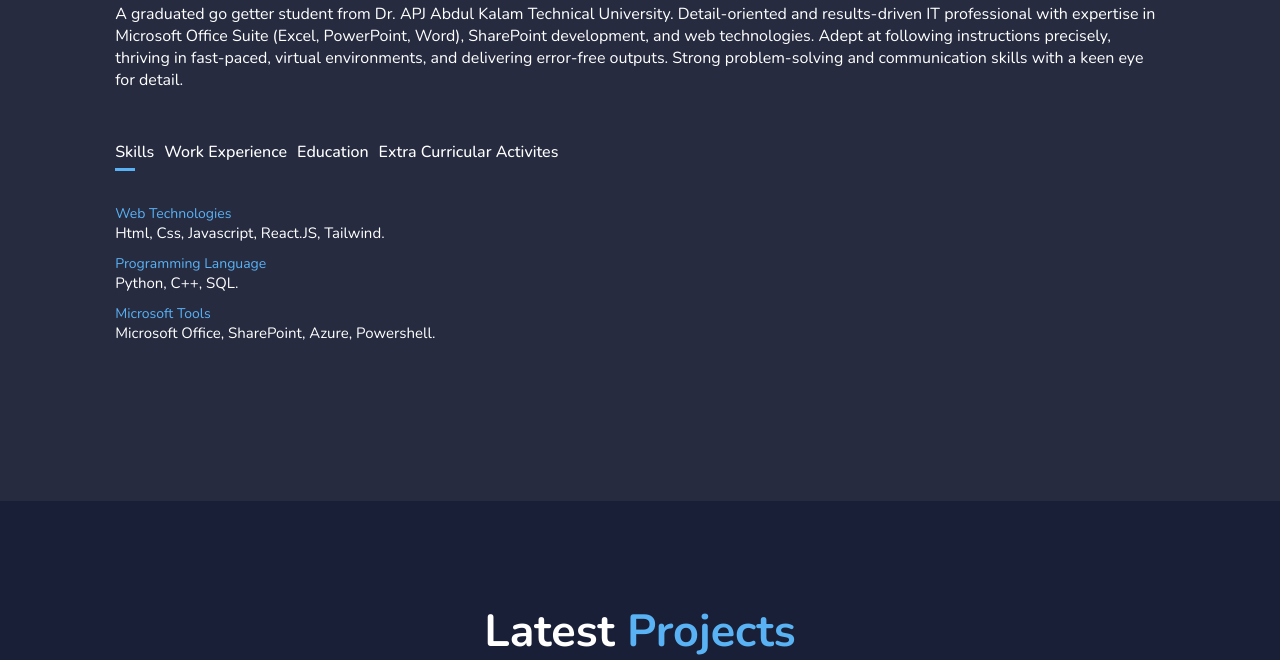
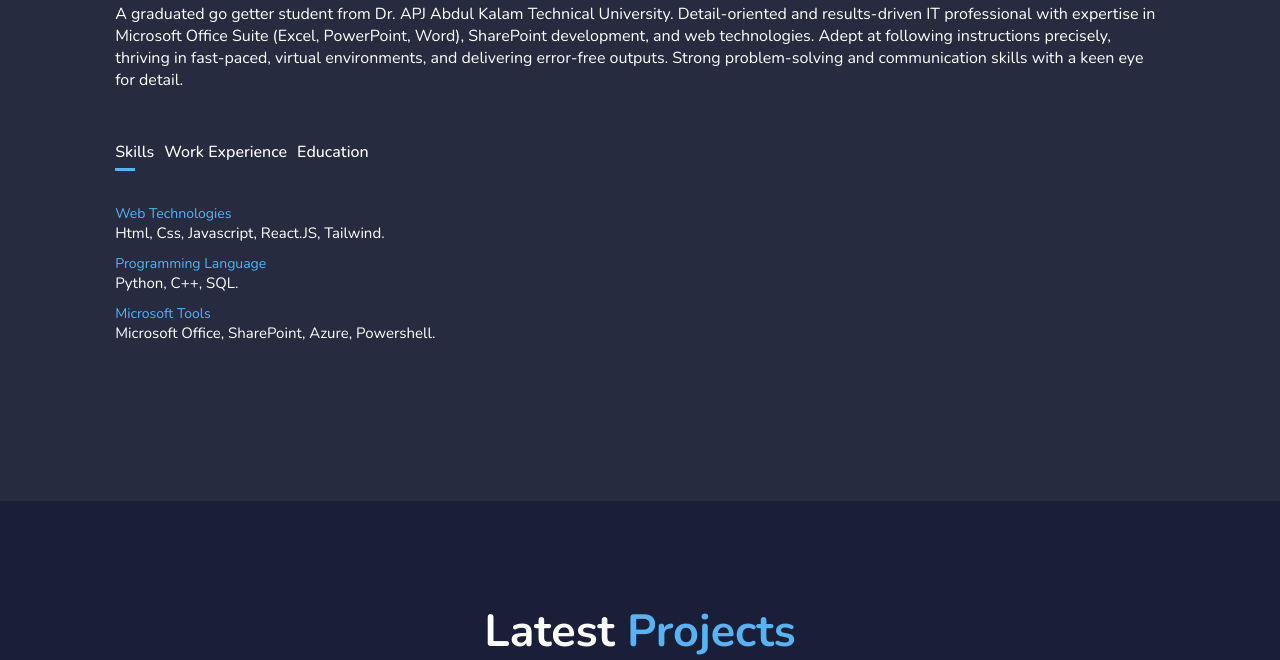
Before and after one commit to AdityaRaj1034/AdityaRajPersonalPortfoilio, a plain HTML site: page index.html in a window 1280 px wide. Shown: the part 1099-1759 px from the top of the page. Drawn offline with nearby package versions, Linux system fonts and the light colour scheme.

Commit message:
Update index.html

```diff
--- a/index.html
+++ b/index.html
@@ -66,7 +66,7 @@ detail.</p>
                     <p class="tab-links active-link" onclick="opentab('skills')">Skills</p>
                     <p class="tab-links" onclick="opentab('internship')">Work Experience</p>
                     <p class="tab-links" onclick="opentab('education')">Education</p>
-                    <p class="tab-links" onclick="opentab('ExtraCurricularActivites')">Extra Curricular Activites</p>
+
                 </div>
                 <div class="tab-contents active-tab" id="skills">
                     <ul>
```
